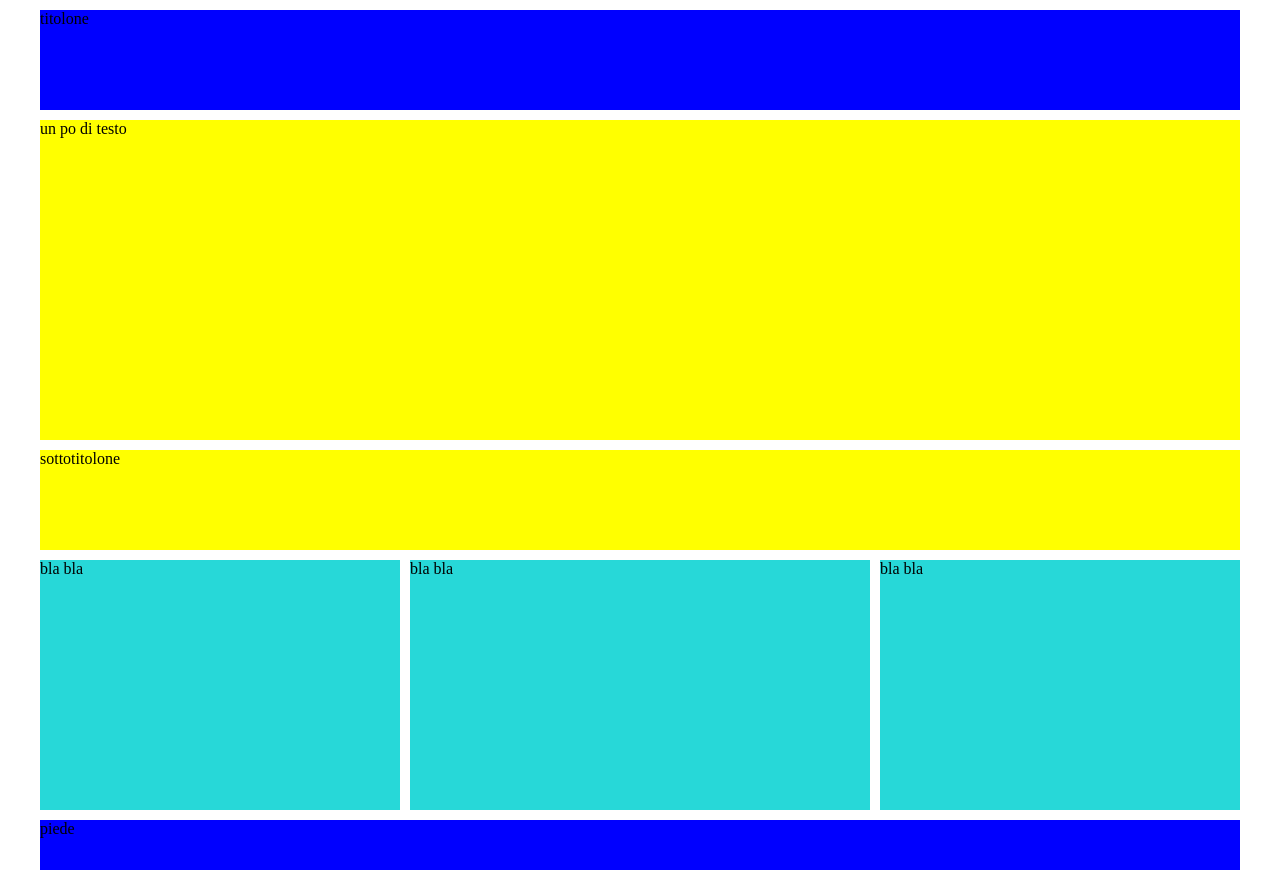
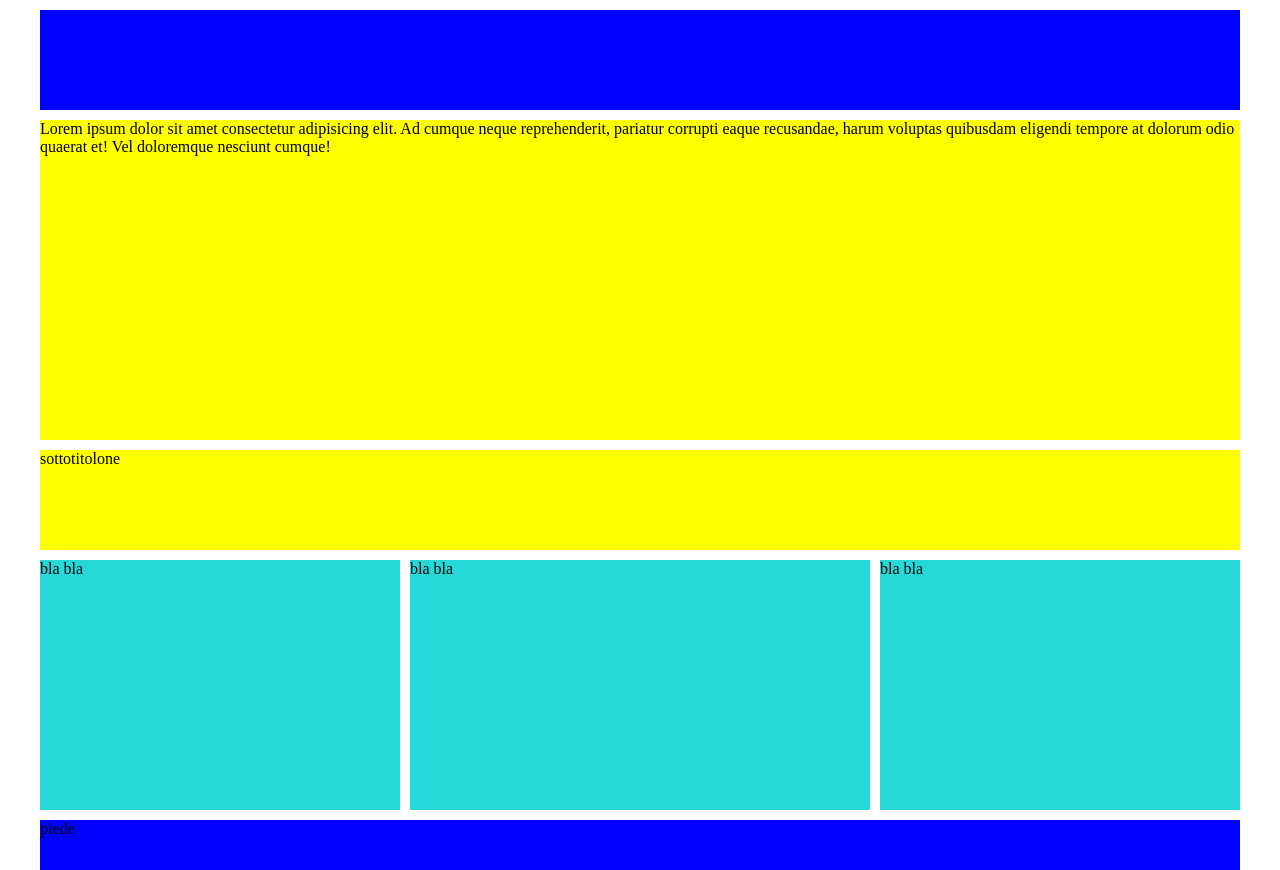
Before and after one commit to NicolaRebecca/htmlcss-struttura-wp, a plain HTML site: page index.html in a window 1280 px wide. Drawn offline with Linux system fonts and the light colour scheme.

Commit message:
modificato il css

```diff
--- a/index.html
+++ b/index.html
@@ -11,12 +11,12 @@
 
     <div class="corpo-sito">
         <header>
-            titolone
+
         </header>
 
         <main class="clearfix">
             <div class="big-img">
-                un po di testo
+                Lorem ipsum dolor sit amet consectetur adipisicing elit. Ad cumque neque reprehenderit, pariatur corrupti eaque recusandae, harum voluptas quibusdam eligendi tempore at dolorum odio quaerat et! Vel doloremque nesciunt cumque!
             </div>
 
             <div class="sottotitolo">
```
